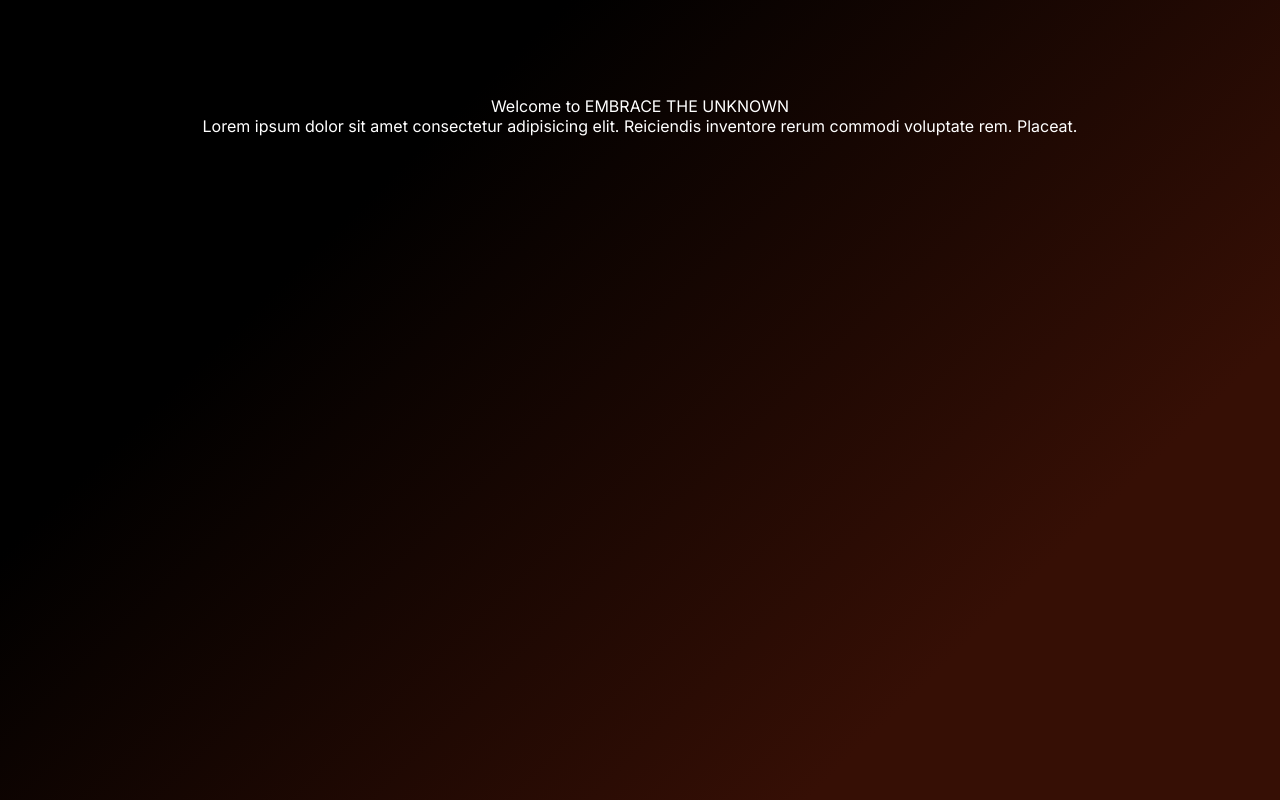
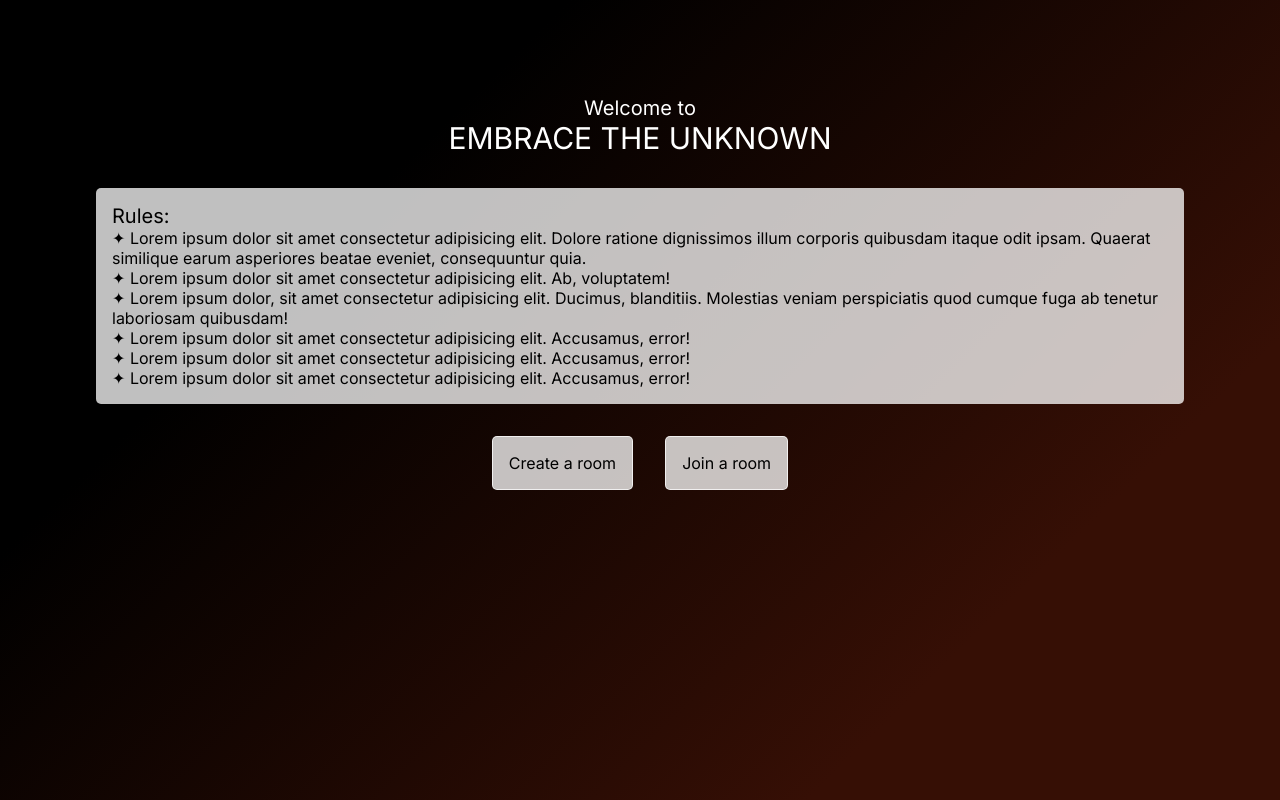
Before and after one commit to Thirupathy2002/embrace-the-unknown, a Next.js app: page / in a window 1280 px wide. Built offline with nearby package versions, Linux system fonts and the light colour scheme.

Commit message:
master page

```diff
--- a/package.json
+++ b/package.json
@@ -9,8 +9,12 @@
     "lint": "next lint"
   },
   "dependencies": {
+    "classnames": "^2.3.2",
+    "next": "13.5.6",
     "react": "^18",
     "react-dom": "^18",
-    "next": "13.5.6"
+    "reactjs-qr-reader": "^1.1.0",
+    "sass": "^1.69.4",
+    "scss": "^0.2.4"
   }
 }
--- a/src/app/page.js
+++ b/src/app/page.js
@@ -1,12 +1,30 @@
-import styles from "@/styles/page.module.css";
+import styles from "@/styles/page.module.scss";
+import classNames from "classnames";
 
 export default function Home() {
   return (
     <div className={styles.main}>
-      <div className={styles.title}>Welcome to EMBRACE THE UNKNOWN</div>
-      <div className={styles.description}>
-        Lorem ipsum dolor sit amet consectetur adipisicing elit. Reiciendis inventore rerum commodi
-        voluptate rem. Placeat.
+      <div className={styles.head}>
+        Welcome to
+        <div className={styles.title}>EMBRACE THE UNKNOWN</div>
+      </div>
+      <div className={styles.rules}>
+        <div className={styles.title}>Rules:</div>
+        <ul>
+          ✦ Lorem ipsum dolor sit amet consectetur adipisicing elit. Dolore ratione dignissimos
+          illum corporis quibusdam itaque odit ipsam. Quaerat similique earum asperiores beatae
+          eveniet, consequuntur quia. <br />
+          ✦ Lorem ipsum dolor sit amet consectetur adipisicing elit. Ab, voluptatem! <br />
+          ✦ Lorem ipsum dolor, sit amet consectetur adipisicing elit. Ducimus, blanditiis. Molestias
+          veniam perspiciatis quod cumque fuga ab tenetur laboriosam quibusdam! <br />
+          ✦ Lorem ipsum dolor sit amet consectetur adipisicing elit. Accusamus, error! <br />
+          ✦ Lorem ipsum dolor sit amet consectetur adipisicing elit. Accusamus, error! <br />
+          ✦ Lorem ipsum dolor sit amet consectetur adipisicing elit. Accusamus, error! <br />
+        </ul>
+      </div>
+      <div className={styles.room}>
+        <div className={classNames(styles.create, styles.button)}>Create a room</div>
+        <div className={classNames(styles.join, styles.button)}>Join a room</div>
       </div>
     </div>
   );
--- a/src/styles/page.module.css
+++ /dev/null
@@ -1,7 +0,0 @@
-.main {
-  display: flex;
-  flex-direction: column;
-  align-items: center;
-  padding: 6rem;
-  min-height: 100vh;
-}
--- /dev/null
+++ b/src/styles/page.module.scss
@@ -0,0 +1,62 @@
+.main {
+  // display: flex;
+  // flex-direction: column;
+  // align-items: center;
+  padding: 6rem;
+  min-height: 100vh;
+  width: 100vw;
+
+  .head {
+    font-size: 20px;
+    display: flex;
+    flex-direction: column;
+    align-items: center;
+
+    .title {
+      font-size: 30px;
+    }
+  }
+
+  .rules {
+    background-color: #ffffffc0;
+    color: black;
+    margin-top: 2rem;
+    border-radius: 5px;
+    padding: 1rem;
+    .title {
+      font-size: 20px;
+    }
+    ul {
+      li {
+        margin-left: 1rem;
+      }
+    }
+  }
+
+  .room {
+    cursor: pointer;
+    display: flex;
+    align-items: center;
+    justify-content: center;
+    gap: 2rem;
+    .button {
+      border-radius: 5px;
+      background-color: #ffffffc0;
+      color: black;
+      border: 1px solid #ffffffc0;
+      padding: 1rem;
+      margin-top: 2rem;
+      transition: all 0.5s;
+      &.create {
+      }
+      &.join {
+      }
+      &:hover {
+        background-color: transparent;
+        color: white;
+        scale: 1.05;
+        transition: all 0.5s;
+      }
+    }
+  }
+}
```
Also changed, not shown: 1 other file (tests, documents, lock files or other folders).
